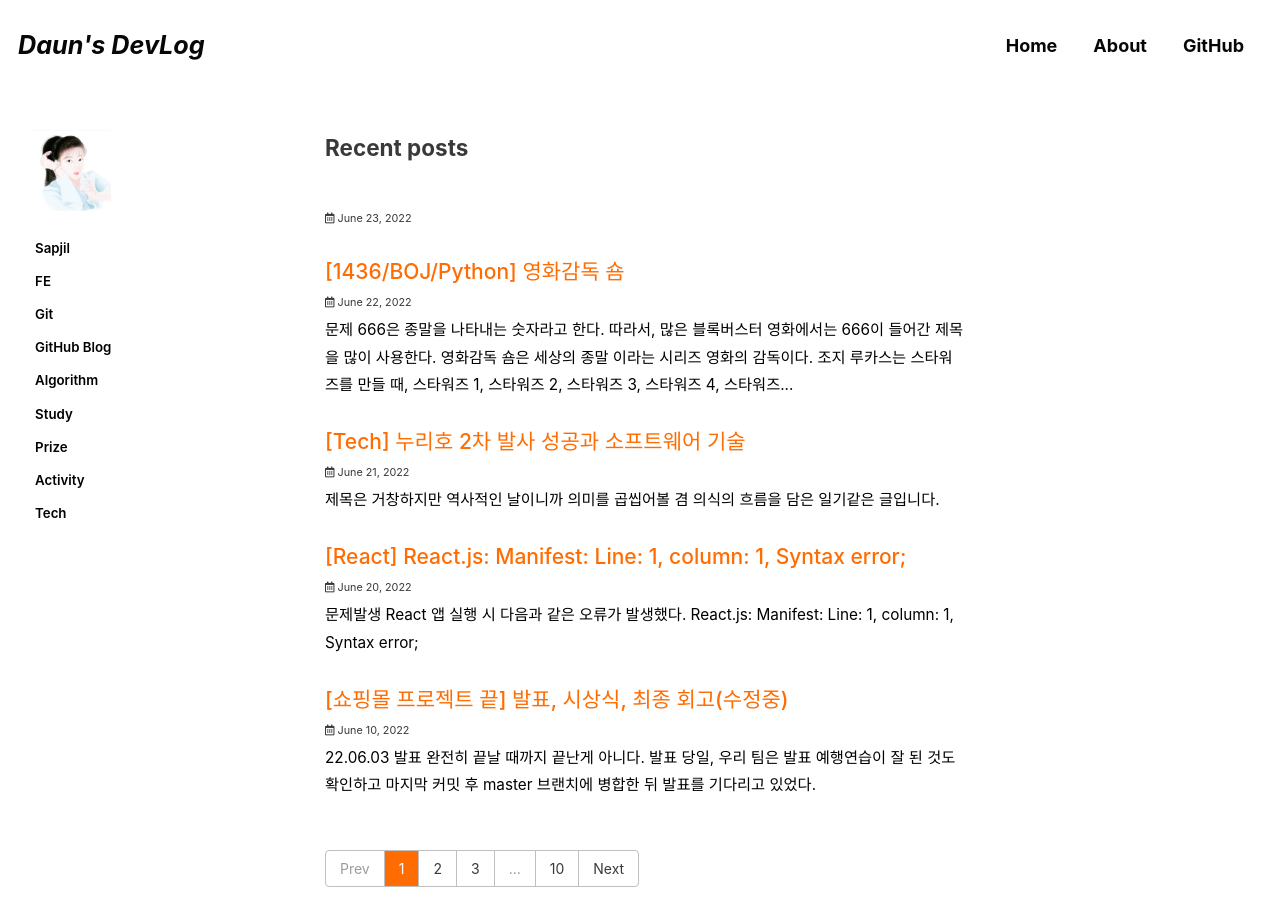
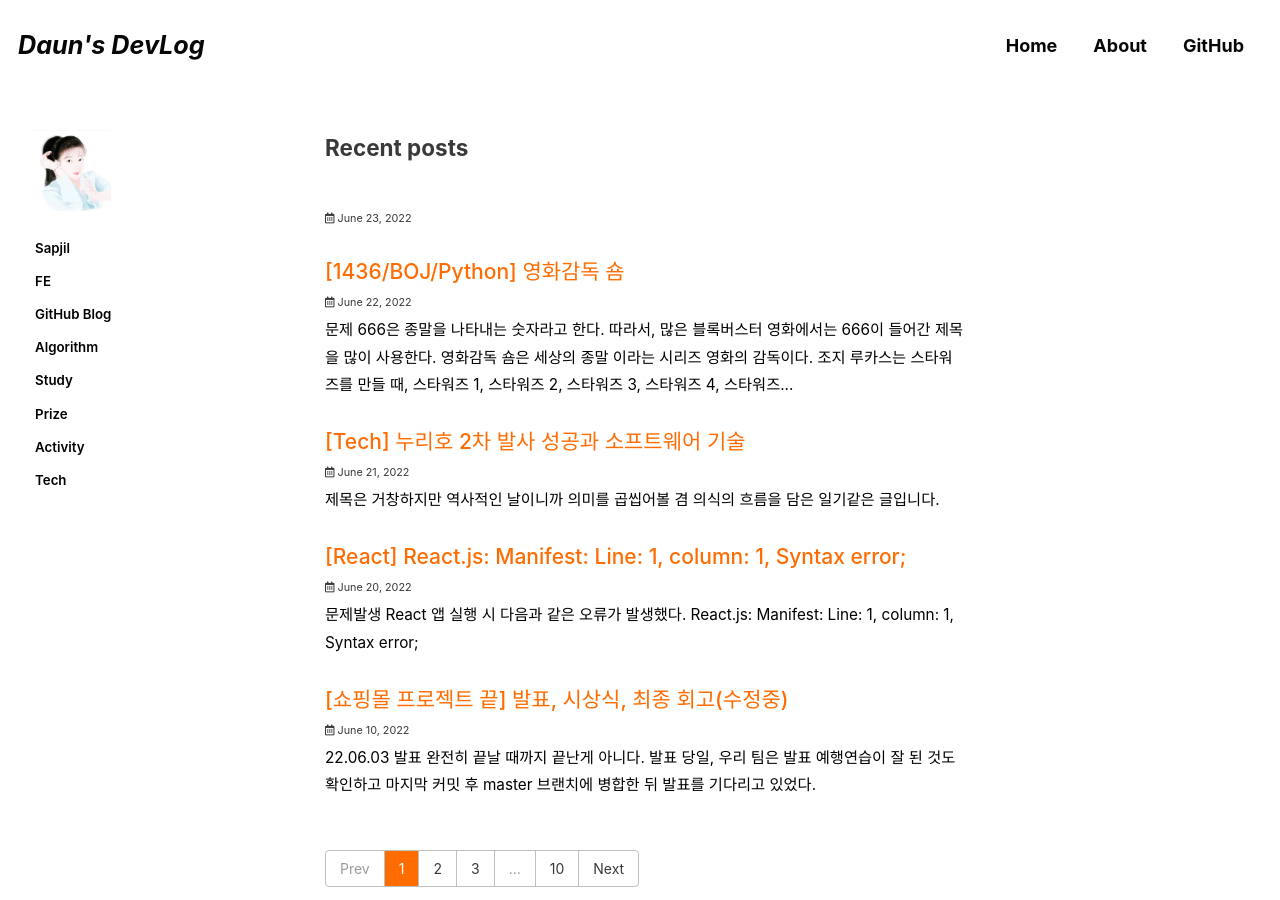
Before and after one commit to DAUN3046/DAUN3046.github.io, a Jekyll site: the page built from index.html, in a window 1280 px wide and 900 px high. Built offline with Jekyll 4.4.1, drawn with Linux system fonts in a browser that asks for light colours; cached includes are drawn as plain includes; some web fonts are replaced; the list of posts is cut into pages by our own code.

Commit message:
Update navigation.yml

```diff
--- a/_data/navigation.yml
+++ b/_data/navigation.yml
@@ -22,8 +22,6 @@ categories:
     url: /categories/sapjil/
   - title: "FE"
     url: /categories/fe/
-  - title: "Git"
-    url: /categories/git/
   - title: "GitHub Blog"
     url: /categories/github-blog/
   - title: "Algorithm"
```
